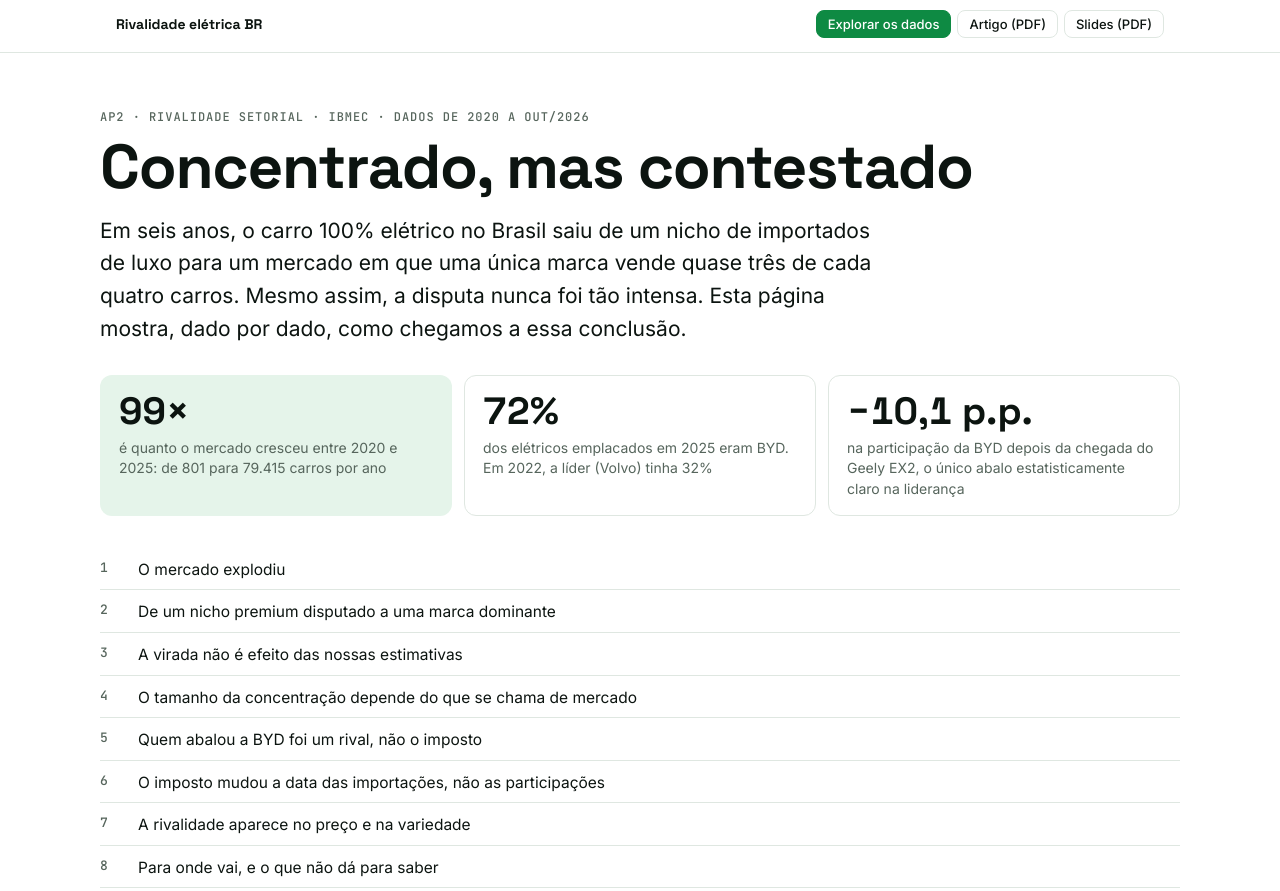
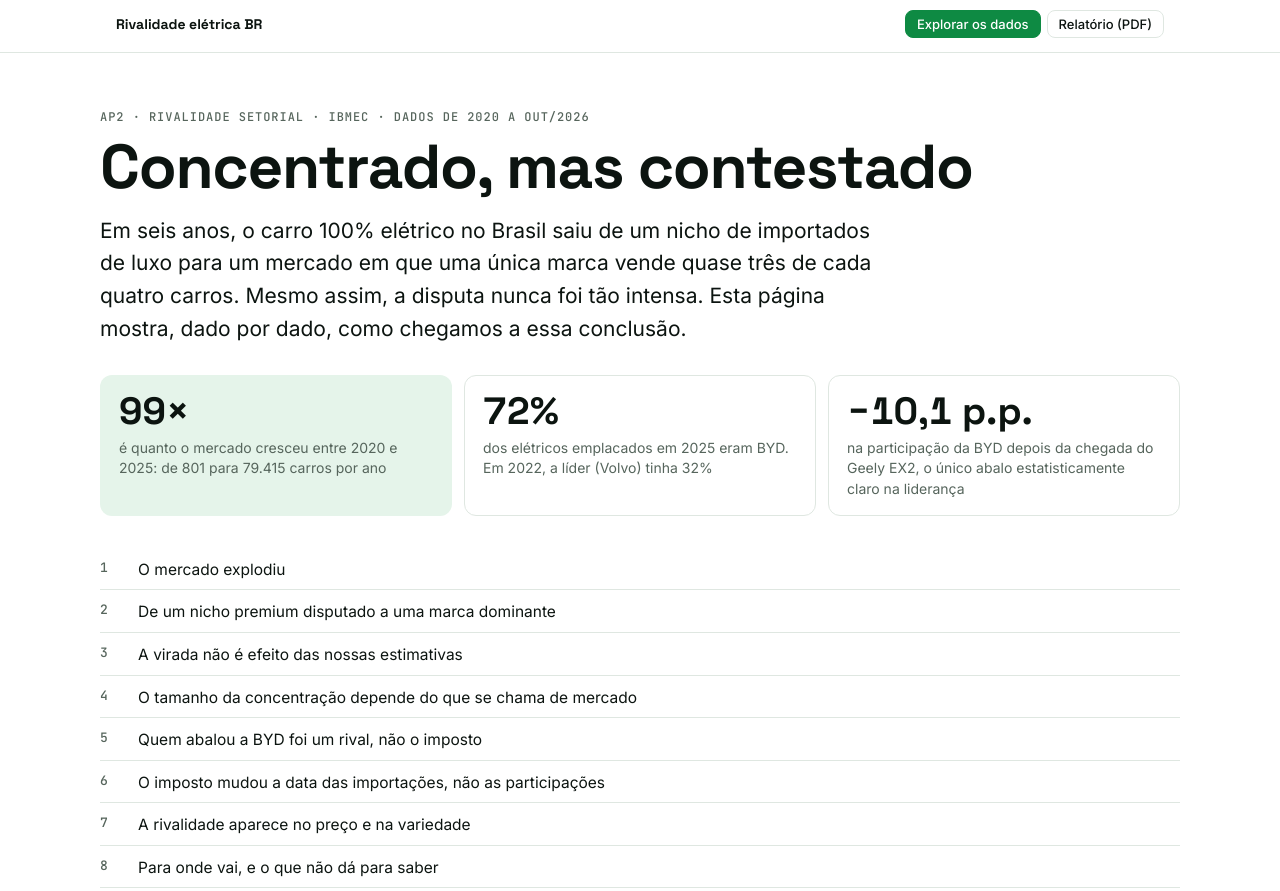
Before and after one commit to marceufilho/carros-eletricos, a plain HTML site: page portal/index.html in a window 1280 px wide. Shown: the top 891 px of the page. Drawn offline with nearby package versions, Linux system fonts and the light colour scheme.

Commit message:
Site aponta para o relatório em PDF; artigo e slides em LaTeX removidos
- portal/relatorio.pdf: relatório do projeto (compilado no Overleaf)
- links 'Artigo' e 'Slides' do site trocados por 'Relatório (PDF)'
- workflow do Pages só publica portal/, sem compilar LaTeX
- Makefile, .gitignore e README sem as partes de LaTeX

Co-Authored-By: Claude Fable 5.2 <noreply@anthropic.com>

```diff
--- a/portal/index.html
+++ b/portal/index.html
@@ -105,8 +105,7 @@ footer{border-top:1px solid var(--line);margin-top:56px;padding:26px 0 48px;colo
     <a class="marca" href="#topo">Rivalidade elétrica BR</a>
     <div class="links">
       <a class="dest" href="explorar.html">Explorar os dados</a>
-      <a href="artigo.pdf">Artigo (PDF)</a>
-      <a href="slides.pdf">Slides (PDF)</a>
+      <a href="relatorio.pdf">Relatório (PDF)</a>
     </div>
   </div>
   <div class="barra" id="barra"></div>
@@ -331,7 +330,7 @@ footer{border-top:1px solid var(--line);margin-top:56px;padding:26px 0 48px;colo
       <li><b>Barreiras à entrada.</b> O imposto de 35% passa a proteger quem monta no Brasil. O efeito ainda não aparece nas participações, mas deve pesar para quem chegar agora só importando.</li>
       <li><b>O que observar.</b> Se a Geely sustenta o segundo lugar depois de começar a produzir no Paraná, e o que acontece com os preços quando o crescimento desacelerar.</li>
     </ul>
-    <p>A análise completa pelas cinco forças de Porter, os modos de entrada das marcas chinesas e a SWOT de cada grupo estão na aba "Análise estratégica" do <a href="explorar.html#estrategia">painel de dados</a> e no artigo.</p>
+    <p>A análise completa pelas cinco forças de Porter, os modos de entrada das marcas chinesas e a SWOT de cada grupo estão na aba "Análise estratégica" do <a href="explorar.html#estrategia">painel de dados</a> e no <a href="relatorio.pdf">relatório</a>.</p>
 
     <h3>O que este trabalho não mostra</h3>
     <ul class="lista">
@@ -360,8 +359,7 @@ footer{border-top:1px solid var(--line);margin-top:56px;padding:26px 0 48px;colo
 
     <div class="baixar">
       <a href="explorar.html"><b>Explorar os dados</b><span>Painel interativo com simulador de HHI, ranking por ano e análise estratégica</span></a>
-      <a href="artigo.pdf"><b>Artigo (PDF)</b><span>Método, tabelas de regressão e discussão, em formato ABNT</span></a>
-      <a href="slides.pdf"><b>Slides (PDF)</b><span>A apresentação em sala</span></a>
+      <a href="relatorio.pdf"><b>Relatório (PDF)</b><span>O relatório do projeto: dados, método, resultados e discussão</span></a>
     </div>
   </div>
 </section>
```
Also changed, not shown: 8 other files.
